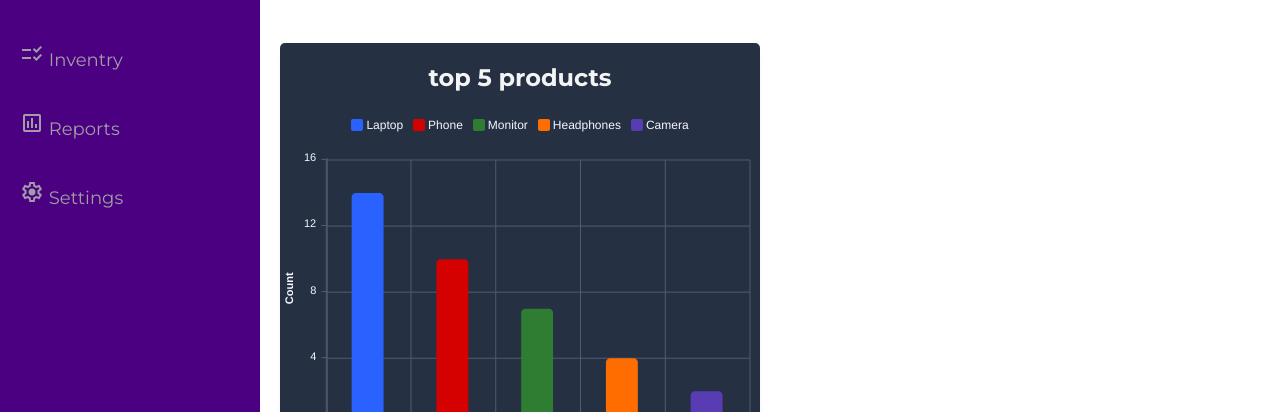
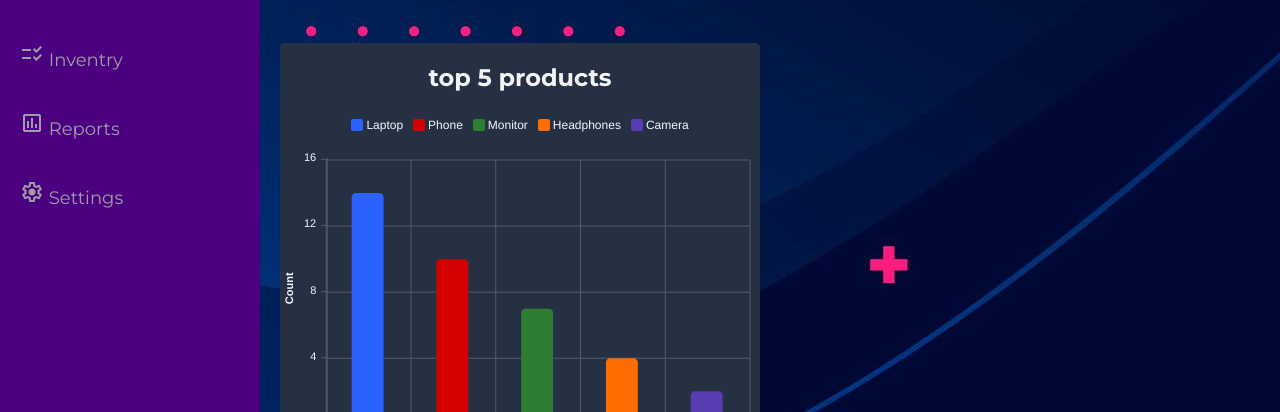
Before and after one commit to Mukund-Bharti08/gdsc-admin-dashboard, a website: page dashboard.html in a window 1280 px wide. Shown: the part 388-800 px from the top of the page. Drawn offline with nearby package versions, Linux system fonts and the light colour scheme.

Commit message:
Update style2.css

```diff
--- a/style2.css
+++ b/style2.css
@@ -1,7 +1,7 @@
 body{
     margin:0;
     padding: 0;
-    background-image: url(./images/bg.jpg);
+    background-image: url(bg.jpg);
     color: #9e9ea4;
     font-family: "montserrat" , sans-serif;
 }
```
